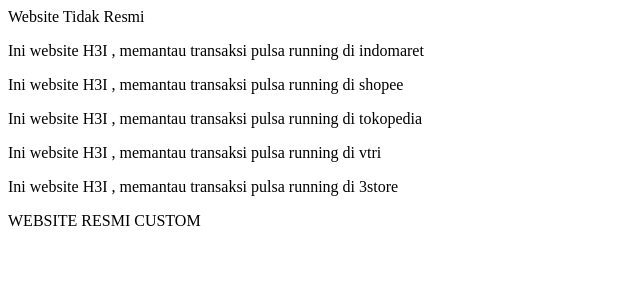
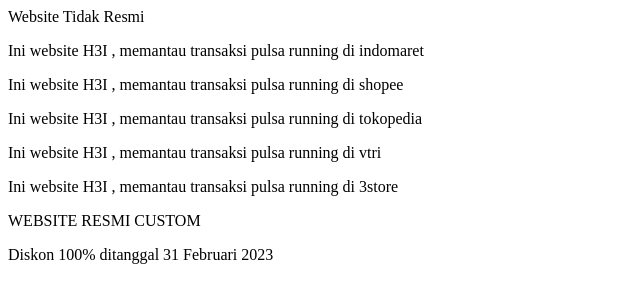
Before and after one commit to Ipasya/ansible-docker, a plain HTML site: page index.html in a window 1280 px wide. Shown: the whole page, without its empty margins (0-640 px from the left). Drawn offline with Linux system fonts and the light colour scheme.

Commit message:
Add untuk Jenkins

```diff
--- a/index.html
+++ b/index.html
@@ -7,3 +7,4 @@
 <p>Ini website H3I , memantau transaksi pulsa running di 3store</p>
 
 <h> WEBSITE RESMI CUSTOM </h>
+<p> Diskon 100% ditanggal 31 Februari 2023 </p>
```
